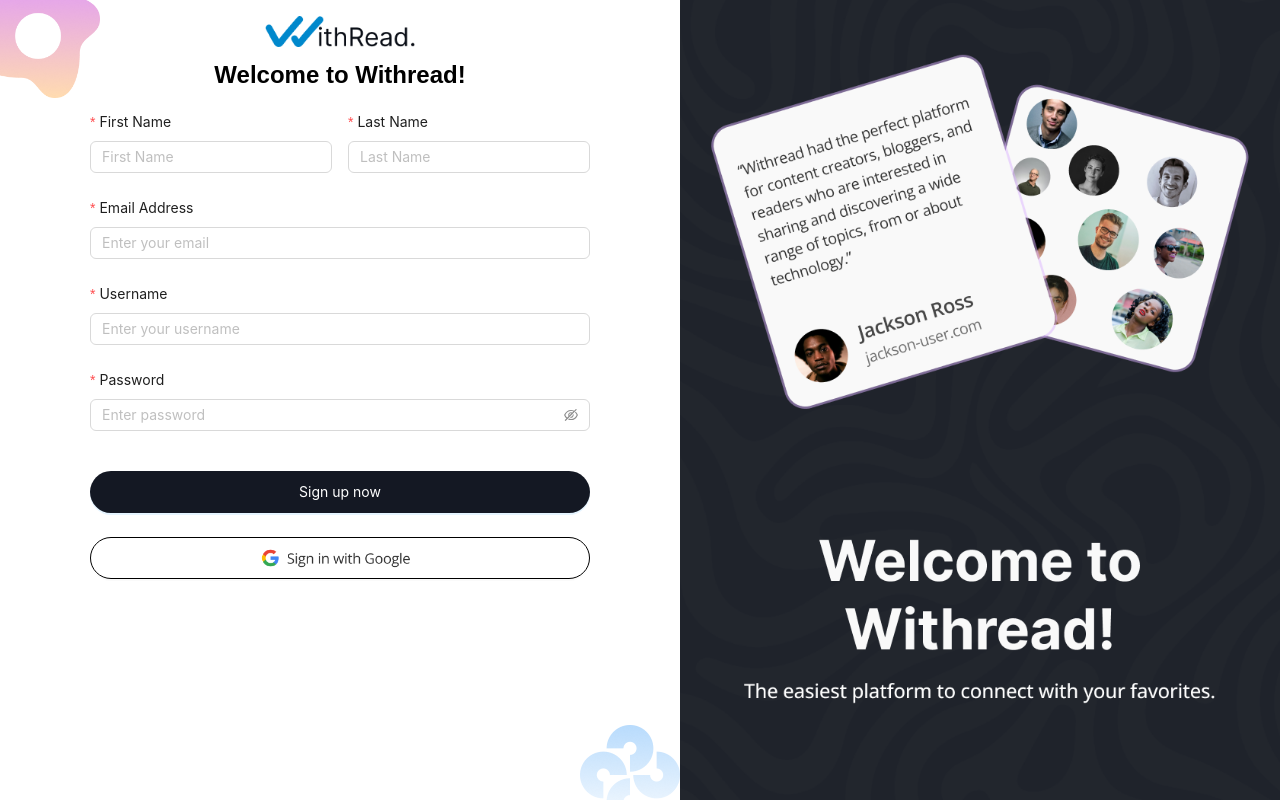
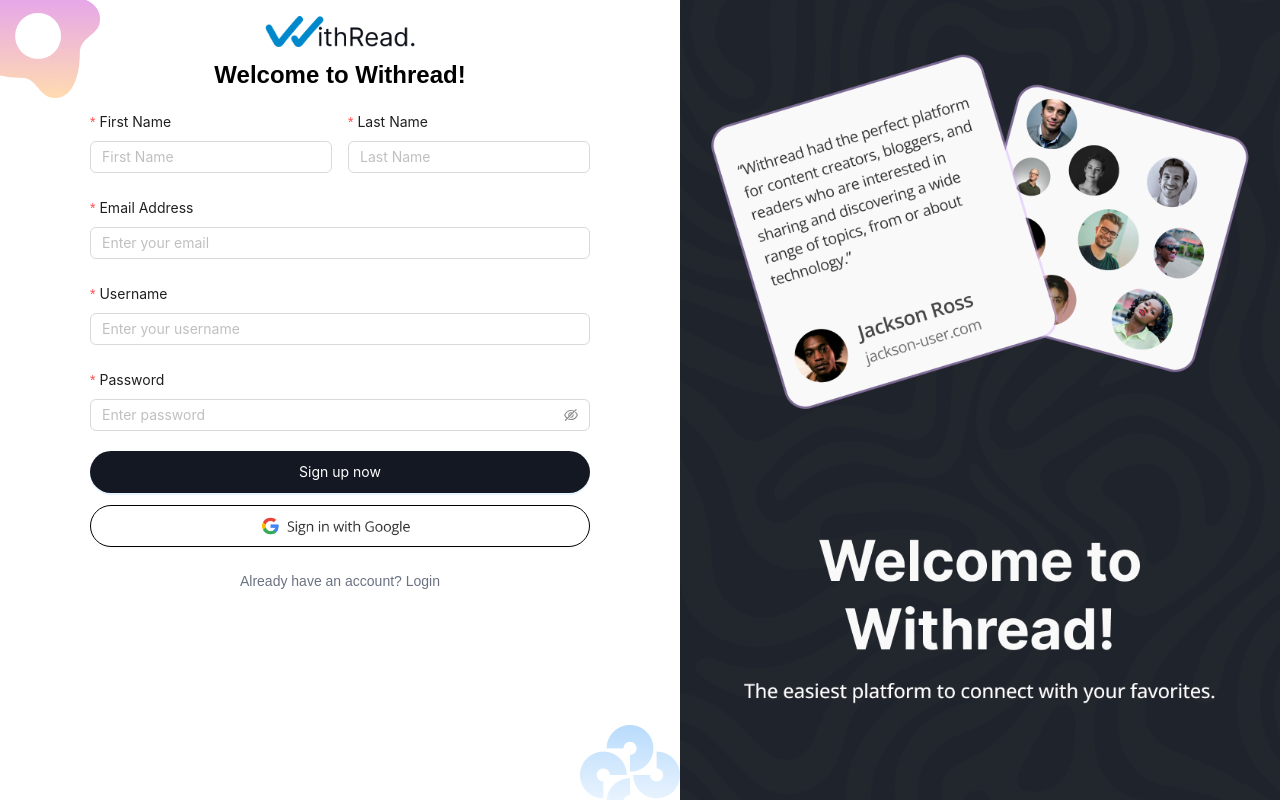
Before and after one commit to emmasam1/withread, a Next.js app: page /signup in a window 1280 px wide. Built offline with nearby package versions, Linux system fonts and the light colour scheme.

Commit message:
got user post by interest

```diff
--- a/src/app/signin/page.jsx
+++ b/src/app/signin/page.jsx
@@ -8,6 +8,7 @@
 import { useApp } from "../context/context";
 import { ToastContainer, toast } from "react-toastify";
 import "react-toastify/dist/ReactToastify.css";
+import Link from "next/link";
 
 const Page = () => {
   const { API_BASE_URL, setLoading, loading, setUser, setToken } = useApp();
@@ -149,6 +150,7 @@
               </Form.Item>
             </Form>
           </div>
+        <p className="text-gray-500 text-sm">Don't have an account? <Link href='/signup'>Sign Up</Link></p>
         </div>
       </div>
 
--- a/src/app/signup/page.jsx
+++ b/src/app/signup/page.jsx
@@ -8,6 +8,7 @@
 import { useApp } from "../context/context";
 import { ToastContainer, toast } from "react-toastify";
 import "react-toastify/dist/ReactToastify.css";
+import Link from "next/link";
 
 const Page = () => {
   const { API_BASE_URL, setLoading, loading } = useApp();
@@ -131,19 +132,19 @@
             </Form.Item>
 
             {/* Submit Button */}
-            <Form.Item>
+            <Form.Item className="!-mt-1">
               <Button
                 type="primary"
                 loading={loading}
                 htmlType="submit"
-                className="!bg-[#141823] !rounded-full !w-full !py-5 mt-4"
+                className="!bg-[#141823] !rounded-full !w-full !py-5"
               >
                 Sign up now
               </Button>
             </Form.Item>
 
             {/* Google Signup Placeholder */}
-            <Form.Item>
+            <Form.Item className="!-mt-3">
               <Button
                 type="default"
                 className="!bg-transparent !border !border-black !rounded-full !w-full !py-5 flex items-center justify-center"
@@ -158,6 +159,7 @@
               </Button>
             </Form.Item>
           </Form>
+          <p className="text-gray-500 text-sm">Already have an account? <Link href='/signin'>Login</Link></p>
         </div>
         <ToastContainer />
       </div>
```
